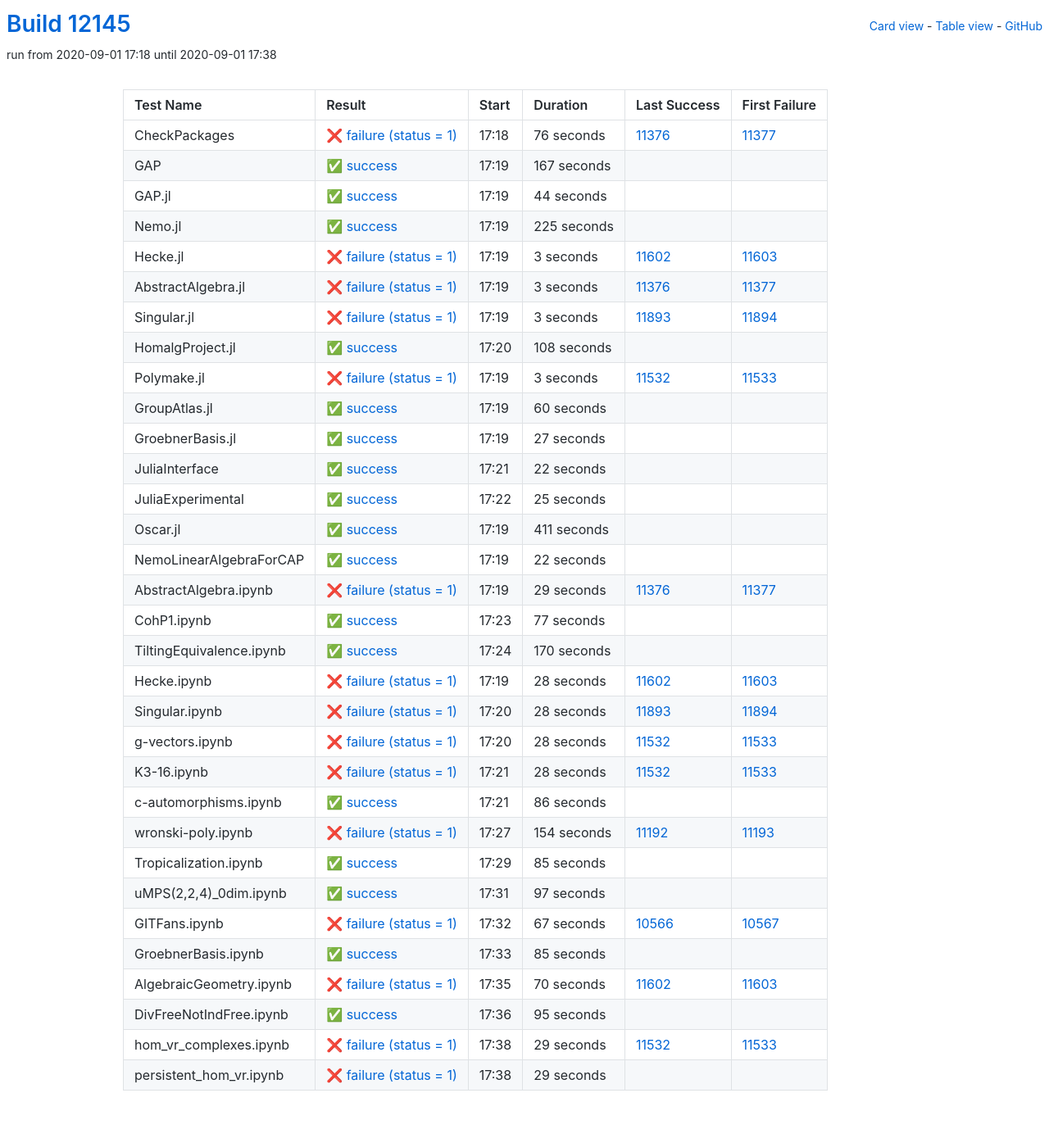
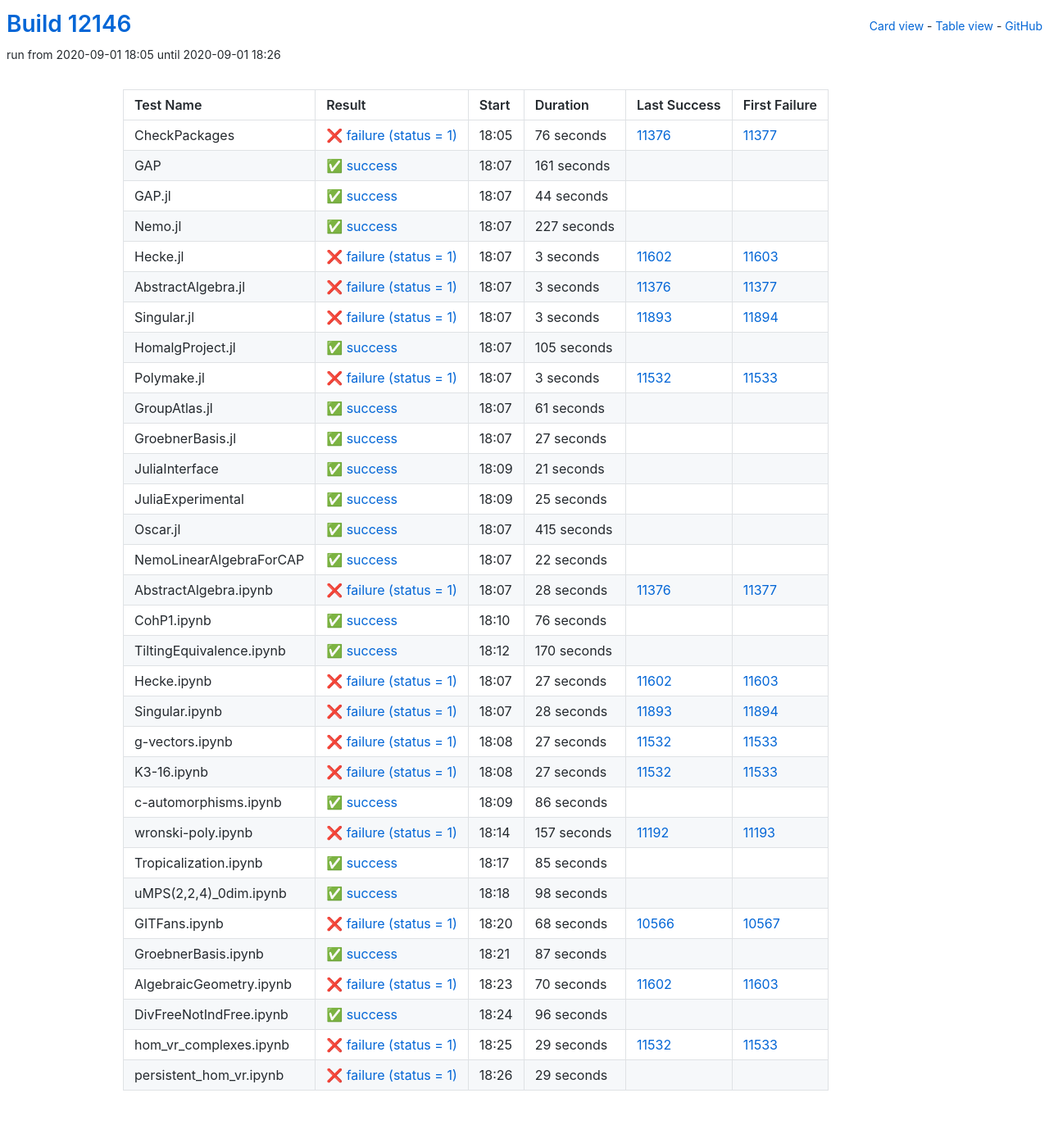
Before and after one commit to oscar-system/oscar-ci-status, a Jekyll site: the page built from table.html, in a window 1280 px wide. Shown: the whole page at 82% size. Built offline with Jekyll 4.4.1, drawn with Linux system fonts in a browser that asks for light colours.

Commit message:
Build #12146

```diff
--- a/_data/ci.yml
+++ b/_data/ci.yml
@@ -1,6 +1,6 @@
 ---
-build: 12145
-build_url: https://oscarci.mathematik.uni-kl.de/job/oscar/12145/
+build: 12146
+build_url: https://oscarci.mathematik.uni-kl.de/job/oscar/12146/
 job: oscar
 organization: oscar-system
 repo: oscar-ci-status
@@ -8,8 +8,8 @@
 tests:
 - name: CheckPackages
   id: checkpackages
-  log: https://oscarci.mathematik.uni-kl.de/job/oscar/12145/artifact/logs/build-12145/CheckPackages.log
-  start: 2020-09-01 17:18
+  log: https://oscarci.mathematik.uni-kl.de/job/oscar/12146/artifact/logs/build-12146/CheckPackages.log
+  start: 2020-09-01 18:05
   success: false
   exitcode: 1
   status: failure
@@ -20,20 +20,20 @@
   first_failure_url: https://oscarci.mathematik.uni-kl.de/job/oscar/11377/
 - name: GAP
   id: gap
-  log: https://oscarci.mathematik.uni-kl.de/job/oscar/12145/artifact/logs/build-12145/GAP.log
-  start: 2020-09-01 17:19
+  log: https://oscarci.mathematik.uni-kl.de/job/oscar/12146/artifact/logs/build-12146/GAP.log
+  start: 2020-09-01 18:07
   success: true
   exitcode: 0
   status: success
-  duration: 167
+  duration: 161
   last_success: false
   last_success_url:
   first_failure: false
   first_failure_url:
 - name: GAP.jl
   id: gap-jl
-  log: https://oscarci.mathematik.uni-kl.de/job/oscar/12145/artifact/logs/build-12145/GAP.jl.log
-  start: 2020-09-01 17:19
+  log: https://oscarci.mathematik.uni-kl.de/job/oscar/12146/artifact/logs/build-12146/GAP.jl.log
+  start: 2020-09-01 18:07
   success: true
   exitcode: 0
   status: success
@@ -44,20 +44,20 @@
   first_failure_url:
 - name: Nemo.jl
   id: nemo-jl
-  log: https://oscarci.mathematik.uni-kl.de/job/oscar/12145/artifact/logs/build-12145/Nemo.jl.log
-  start: 2020-09-01 17:19
+  log: https://oscarci.mathematik.uni-kl.de/job/oscar/12146/artifact/logs/build-12146/Nemo.jl.log
+  start: 2020-09-01 18:07
   success: true
   exitcode: 0
   status: success
-  duration: 225
+  duration: 227
   last_success: false
   last_success_url:
   first_failure: false
   first_failure_url:
 - name: Hecke.jl
   id: hecke-jl
-  log: https://oscarci.mathematik.uni-kl.de/job/oscar/12145/artifact/logs/build-12145/Hecke.jl.log
-  start: 2020-09-01 17:19
+  log: https://oscarci.mathematik.uni-kl.de/job/oscar/12146/artifact/logs/build-12146/Hecke.jl.log
+  start: 2020-09-01 18:07
   success: false
   exitcode: 1
   status: failure
@@ -68,8 +68,8 @@
   first_failure_url: https://oscarci.mathematik.uni-kl.de/job/oscar/11603/
 - name: AbstractAlgebra.jl
   id: abstractalgebra-jl
-  log: https://oscarci.mathematik.uni-kl.de/job/oscar/12145/artifact/logs/build-12145/AbstractAlgebra.jl.log
-  start: 2020-09-01 17:19
+  log: https://oscarci.mathematik.uni-kl.de/job/oscar/12146/artifact/logs/build-12146/AbstractAlgebra.jl.log
+  start: 2020-09-01 18:07
   success: false
   exitcode: 1
   status: failure
@@ -80,8 +80,8 @@
   first_failure_url: https://oscarci.mathematik.uni-kl.de/job/oscar/11377/
 - name: Singular.jl
   id: singular-jl
-  log: https://oscarci.mathematik.uni-kl.de/job/oscar/12145/artifact/logs/build-12145/Singular.jl.log
-  start: 2020-09-01 17:19
+  log: https://oscarci.mathematik.uni-kl.de/job/oscar/12146/artifact/logs/build-12146/Singular.jl.log
+  start: 2020-09-01 18:07
   success: false
   exitcode: 1
   status: failure
@@ -92,20 +92,20 @@
   first_failure_url: https://oscarci.mathematik.uni-kl.de/job/oscar/11894/
 - name: HomalgProject.jl
   id: homalgproject-jl
-  log: https://oscarci.mathematik.uni-kl.de/job/oscar/12145/artifact/logs/build-12145/HomalgProject.jl.log
-  start: 2020-09-01 17:20
+  log: https://oscarci.mathematik.uni-kl.de/job/oscar/12146/artifact/logs/build-12146/HomalgProject.jl.log
+  start: 2020-09-01 18:07
   success: true
   exitcode: 0
   status: success
-  duration: 108
+  duration: 105
   last_success: false
   last_success_url:
   first_failure: false
   first_failure_url:
 - name: Polymake.jl
   id: polymake-jl
-  log: https://oscarci.mathematik.uni-kl.de/job/oscar/12145/artifact/logs/build-12145/Polymake.jl.log
-  start: 2020-09-01 17:19
+  log: https://oscarci.mathematik.uni-kl.de/job/oscar/12146/artifact/logs/build-12146/Polymake.jl.log
+  start: 2020-09-01 18:07
   success: false
   exitcode: 1
   status: failure
@@ -116,20 +116,20 @@
   first_failure_url: https://oscarci.mathematik.uni-kl.de/job/oscar/11533/
 - name: GroupAtlas.jl
   id: groupatlas-jl
-  log: https://oscarci.mathematik.uni-kl.de/job/oscar/12145/artifact/logs/build-12145/GroupAtlas.jl.log
-  start: 2020-09-01 17:19
+  log: https://oscarci.mathematik.uni-kl.de/job/oscar/12146/artifact/logs/build-12146/GroupAtlas.jl.log
+  start: 2020-09-01 18:07
   success: true
   exitcode: 0
   status: success
-  duration: 60
+  duration: 61
   last_success: false
   last_success_url:
   first_failure: false
   first_failure_url:
 - name: GroebnerBasis.jl
   id: groebnerbasis-jl
-  log: https://oscarci.mathematik.uni-kl.de/job/oscar/12145/artifact/logs/build-12145/GroebnerBasis.jl.log
-  start: 2020-09-01 17:19
+  log: https://oscarci.mathematik.uni-kl.de/job/oscar/12146/artifact/logs/build-12146/GroebnerBasis.jl.log
+  start: 2020-09-01 18:07
   success: true
   exitcode: 0
   status: success
@@ -140,20 +140,20 @@
   first_failure_url:
 - name: JuliaInterface
   id: juliainterface
-  log: https://oscarci.mathematik.uni-kl.de/job/oscar/12145/artifact/logs/build-12145/JuliaInterface.log
-  start: 2020-09-01 17:21
+  log: https://oscarci.mathematik.uni-kl.de/job/oscar/12146/artifact/logs/build-12146/JuliaInterface.log
+  start: 2020-09-01 18:09
   success: true
   exitcode: 0
   status: success
-  duration: 22
+  duration: 21
   last_success: false
   last_success_url:
   first_failure: false
   first_failure_url:
 - name: JuliaExperimental
   id: juliaexperimental
-  log: https://oscarci.mathematik.uni-kl.de/job/oscar/12145/artifact/logs/build-12145/JuliaExperimental.log
-  start: 2020-09-01 17:22
+  log: https://oscarci.mathematik.uni-kl.de/job/oscar/12146/artifact/logs/build-12146/JuliaExperimental.log
+  start: 2020-09-01 18:09
   success: true
   exitcode: 0
   status: success
@@ -164,20 +164,20 @@
   first_failure_url:
 - name: Oscar.jl
   id: oscar-jl
-  log: https://oscarci.mathematik.uni-kl.de/job/oscar/12145/artifact/logs/build-12145/Oscar.jl.log
-  start: 2020-09-01 17:19
+  log: https://oscarci.mathematik.uni-kl.de/job/oscar/12146/artifact/logs/build-12146/Oscar.jl.log
+  start: 2020-09-01 18:07
   success: true
   exitcode: 0
   status: success
-  duration: 411
+  duration: 415
   last_success: false
   last_success_url:
   first_failure: false
   first_failure_url:
 - name: NemoLinearAlgebraForCAP
   id: nemolinearalgebraforcap
-  log: https://oscarci.mathematik.uni-kl.de/job/oscar/12145/artifact/logs/build-12145/NemoLinearAlgebraForCAP.log
-  start: 2020-09-01 17:19
+  log: https://oscarci.mathematik.uni-kl.de/job/oscar/12146/artifact/logs/build-12146/NemoLinearAlgebraForCAP.log
+  start: 2020-09-01 18:07
   success: true
   exitcode: 0
   status: success
@@ -188,32 +188,32 @@
   first_failure_url:
 - name: AbstractAlgebra.ipynb
   id: abstractalgebra-ipynb
-  log: https://oscarci.mathematik.uni-kl.de/job/oscar/12145/artifact/logs/build-12145/AbstractAlgebra.ipynb.log
-  start: 2020-09-01 17:19
+  log: https://oscarci.mathematik.uni-kl.de/job/oscar/12146/artifact/logs/build-12146/AbstractAlgebra.ipynb.log
+  start: 2020-09-01 18:07
   success: false
   exitcode: 1
   status: failure
-  duration: 29
+  duration: 28
   last_success: 11376
   last_success_url: https://oscarci.mathematik.uni-kl.de/job/oscar/11376/
   first_failure: 11377
   first_failure_url: https://oscarci.mathematik.uni-kl.de/job/oscar/11377/
 - name: CohP1.ipynb
   id: cohp1-ipynb
-  log: https://oscarci.mathematik.uni-kl.de/job/oscar/12145/artifact/logs/build-12145/CohP1.ipynb.log
-  start: 2020-09-01 17:23
+  log: https://oscarci.mathematik.uni-kl.de/job/oscar/12146/artifact/logs/build-12146/CohP1.ipynb.log
+  start: 2020-09-01 18:10
   success: true
   exitcode: 0
   status: success
-  duration: 77
+  duration: 76
   last_success: false
   last_success_url:
   first_failure: false
   first_failure_url:
 - name: TiltingEquivalence.ipynb
   id: tiltingequivalence-ipynb
-  log: https://oscarci.mathematik.uni-kl.de/job/oscar/12145/artifact/logs/build-12145/TiltingEquivalence.ipynb.log
-  start: 2020-09-01 17:24
+  log: https://oscarci.mathematik.uni-kl.de/job/oscar/12146/artifact/logs/build-12146/TiltingEquivalence.ipynb.log
+  start: 2020-09-01 18:12
   success: true
   exitcode: 0
   status: success
@@ -224,20 +224,20 @@
   first_failure_url:
 - name: Hecke.ipynb
   id: hecke-ipynb
-  log: https://oscarci.mathematik.uni-kl.de/job/oscar/12145/artifact/logs/build-12145/Hecke.ipynb.log
-  start: 2020-09-01 17:19
+  log: https://oscarci.mathematik.uni-kl.de/job/oscar/12146/artifact/logs/build-12146/Hecke.ipynb.log
+  start: 2020-09-01 18:07
   success: false
   exitcode: 1
   status: failure
-  duration: 28
+  duration: 27
   last_success: 11602
   last_success_url: https://oscarci.mathematik.uni-kl.de/job/oscar/11602/
   first_failure: 11603
   first_failure_url: https://oscarci.mathematik.uni-kl.de/job/oscar/11603/
 - name: Singular.ipynb
   id: singular-ipynb
-  log: https://oscarci.mathematik.uni-kl.de/job/oscar/12145/artifact/logs/build-12145/Singular.ipynb.log
-  start: 2020-09-01 17:20
+  log: https://oscarci.mathematik.uni-kl.de/job/oscar/12146/artifact/logs/build-12146/Singular.ipynb.log
+  start: 2020-09-01 18:07
   success: false
   exitcode: 1
   status: failure
@@ -248,32 +248,32 @@
   first_failure_url: https://oscarci.mathematik.uni-kl.de/job/oscar/11894/
 - name: g-vectors.ipynb
   id: g-vectors-ipynb
-  log: https://oscarci.mathematik.uni-kl.de/job/oscar/12145/artifact/logs/build-12145/g-vectors.ipynb.log
-  start: 2020-09-01 17:20
+  log: https://oscarci.mathematik.uni-kl.de/job/oscar/12146/artifact/logs/build-12146/g-vectors.ipynb.log
+  start: 2020-09-01 18:08
   success: false
   exitcode: 1
   status: failure
-  duration: 28
+  duration: 27
   last_success: 11532
   last_success_url: https://oscarci.mathematik.uni-kl.de/job/oscar/11532/
   first_failure: 11533
   first_failure_url: https://oscarci.mathematik.uni-kl.de/job/oscar/11533/
 - name: K3-16.ipynb
   id: k3-16-ipynb
-  log: https://oscarci.mathematik.uni-kl.de/job/oscar/12145/artifact/logs/build-12145/K3-16.ipynb.log
-  start: 2020-09-01 17:21
+  log: https://oscarci.mathematik.uni-kl.de/job/oscar/12146/artifact/logs/build-12146/K3-16.ipynb.log
+  start: 2020-09-01 18:08
   success: false
   exitcode: 1
   status: failure
-  duration: 28
+  duration: 27
   last_success: 11532
   last_success_url: https://oscarci.mathematik.uni-kl.de/job/oscar/11532/
   first_failure: 11533
   first_failure_url: https://oscarci.mathematik.uni-kl.de/job/oscar/11533/
 - name: c-automorphisms.ipynb
   id: c-automorphisms-ipynb
-  log: https://oscarci.mathematik.uni-kl.de/job/oscar/12145/artifact/logs/build-12145/c-automorphisms.ipynb.log
-  start: 2020-09-01 17:21
+  log: https://oscarci.mathematik.uni-kl.de/job/oscar/12146/artifact/logs/build-12146/c-automorphisms.ipynb.log
+  start: 2020-09-01 18:09
   success: true
   exitcode: 0
   status: success
@@ -284,20 +284,20 @@
   first_failure_url:
 - name: wronski-poly.ipynb
   id: wronski-poly-ipynb
-  log: https://oscarci.mathematik.uni-kl.de/job/oscar/12145/artifact/logs/build-12145/wronski-poly.ipynb.log
-  start: 2020-09-01 17:27
+  log: https://oscarci.mathematik.uni-kl.de/job/oscar/12146/artifact/logs/build-12146/wronski-poly.ipynb.log
+  start: 2020-09-01 18:14
   success: false
   exitcode: 1
   status: failure
-  duration: 154
+  duration: 157
   last_success: 11192
   last_success_url: https://oscarci.mathematik.uni-kl.de/job/oscar/11192/
   first_failure: 11193
   first_failure_url: https://oscarci.mathematik.uni-kl.de/job/oscar/11193/
 - name: Tropicalization.ipynb
   id: tropicalization-ipynb
-  log: https://oscarci.mathematik.uni-kl.de/job/oscar/12145/artifact/logs/build-12145/Tropicalization.ipynb.log
-  start: 2020-09-01 17:29
+  log: https://oscarci.mathematik.uni-kl.de/job/oscar/12146/artifact/logs/build-12146/Tropicalization.ipynb.log
+  start: 2020-09-01 18:17
   success: true
   exitcode: 0
   status: success
@@ -308,44 +308,44 @@
   first_failure_url:
 - name: uMPS(2,2,4)_0dim.ipynb
   id: umps-2-2-4-0dim-ipynb
-  log: https://oscarci.mathematik.uni-kl.de/job/oscar/12145/artifact/logs/build-12145/uMPS-2-2-4-_0dim.ipynb.log
-  start: 2020-09-01 17:31
+  log: https://oscarci.mathematik.uni-kl.de/job/oscar/12146/artifact/logs/build-12146/uMPS-2-2-4-_0dim.ipynb.log
+  start: 2020-09-01 18:18
   success: true
   exitcode: 0
   status: success
-  duration: 97
+  duration: 98
   last_success: false
   last_success_url:
   first_failure: false
   first_failure_url:
 - name: GITFans.ipynb
   id: gitfans-ipynb
-  log: https://oscarci.mathematik.uni-kl.de/job/oscar/12145/artifact/logs/build-12145/GITFans.ipynb.log
-  start: 2020-09-01 17:32
+  log: https://oscarci.mathematik.uni-kl.de/job/oscar/12146/artifact/logs/build-12146/GITFans.ipynb.log
+  start: 2020-09-01 18:20
   success: false
   exitcode: 1
   status: failure
-  duration: 67
+  duration: 68
   last_success: 10566
   last_success_url: https://oscarci.mathematik.uni-kl.de/job/oscar/10566/
   first_failure: 10567
   first_failure_url: https://oscarci.mathematik.uni-kl.de/job/oscar/10567/
 - name: GroebnerBasis.ipynb
   id: groebnerbasis-ipynb
-  log: https://oscarci.mathematik.uni-kl.de/job/oscar/12145/artifact/logs/build-12145/GroebnerBasis.ipynb.log
-  start: 2020-09-01 17:33
+  log: https://oscarci.mathematik.uni-kl.de/job/oscar/12146/artifact/logs/build-12146/GroebnerBasis.ipynb.log
+  start: 2020-09-01 18:21
   success: true
   exitcode: 0
   status: success
-  duration: 85
+  duration: 87
   last_success: false
   last_success_url:
   first_failure: false
   first_failure_url:
 - name: AlgebraicGeometry.ipynb
   id: algebraicgeometry-ipynb
-  log: https://oscarci.mathematik.uni-kl.de/job/oscar/12145/artifact/logs/build-12145/AlgebraicGeometry.ipynb.log
-  start: 2020-09-01 17:35
+  log: https://oscarci.mathematik.uni-kl.de/job/oscar/12146/artifact/logs/build-12146/AlgebraicGeometry.ipynb.log
+  start: 2020-09-01 18:23
   success: false
   exitcode: 1
   status: failure
@@ -356,20 +356,20 @@
   first_failure_url: https://oscarci.mathematik.uni-kl.de/job/oscar/11603/
 - name: DivFreeNotIndFree.ipynb
   id: divfreenotindfree-ipynb
-  log: https://oscarci.mathematik.uni-kl.de/job/oscar/12145/artifact/logs/build-12145/DivFreeNotIndFree.ipynb.log
-  start: 2020-09-01 17:36
+  log: https://oscarci.mathematik.uni-kl.de/job/oscar/12146/artifact/logs/build-12146/DivFreeNotIndFree.ipynb.log
+  start: 2020-09-01 18:24
   success: true
   exitcode: 0
   status: success
-  duration: 95
+  duration: 96
   last_success: false
   last_success_url:
   first_failure: false
   first_failure_url:
 - name: hom_vr_complexes.ipynb
   id: hom-vr-complexes-ipynb
-  log: https://oscarci.mathematik.uni-kl.de/job/oscar/12145/artifact/logs/build-12145/hom_vr_complexes.ipynb.log
-  start: 2020-09-01 17:38
+  log: https://oscarci.mathematik.uni-kl.de/job/oscar/12146/artifact/logs/build-12146/hom_vr_complexes.ipynb.log
+  start: 2020-09-01 18:25
   success: false
   exitcode: 1
   status: failure
@@ -380,8 +380,8 @@
   first_failure_url: https://oscarci.mathematik.uni-kl.de/job/oscar/11533/
 - name: persistent_hom_vr.ipynb
   id: persistent-hom-vr-ipynb
-  log: https://oscarci.mathematik.uni-kl.de/job/oscar/12145/artifact/logs/build-12145/persistent_hom_vr.ipynb.log
-  start: 2020-09-01 17:38
+  log: https://oscarci.mathematik.uni-kl.de/job/oscar/12146/artifact/logs/build-12146/persistent_hom_vr.ipynb.log
+  start: 2020-09-01 18:26
   success: false
   exitcode: 1
   status: failure
```
Also changed, not shown: README.md.
